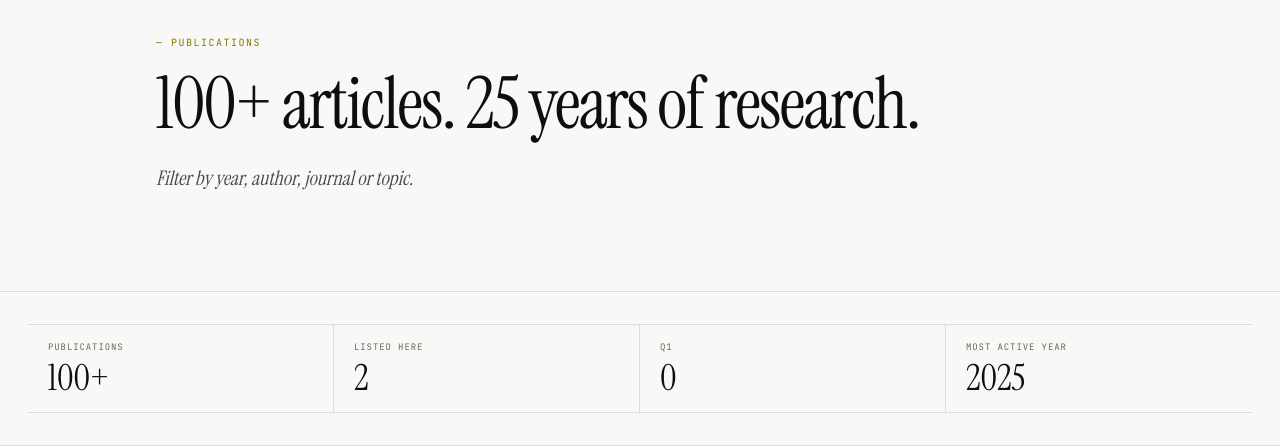
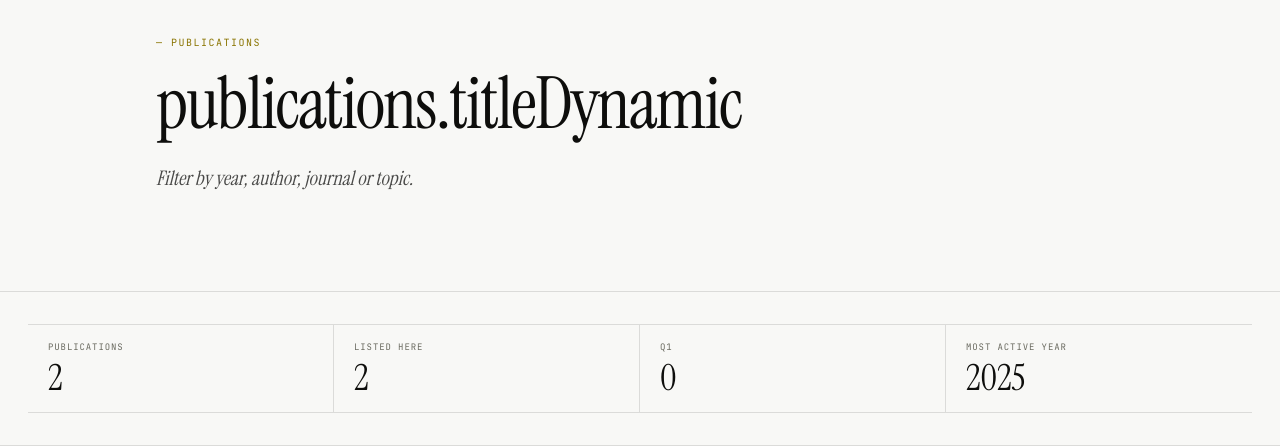
Before and after one commit to lmgallego/crc, a Next.js app: page /en/publicaciones in a window 1280 px wide. Shown: the part 142-588 px from the top of the page. Built offline with nearby package versions, Linux system fonts and the light colour scheme; no server answers.

Commit message:
feat(publications): use merged ORCID data in /publicaciones page (spec 13)

```diff
--- a/app/[locale]/publicaciones/page.tsx
+++ b/app/[locale]/publicaciones/page.tsx
@@ -1,11 +1,19 @@
+import fs from 'node:fs';
+import path from 'node:path';
 import { setRequestLocale, getTranslations } from 'next-intl/server';
 import { useLocale } from 'next-intl';
 import {
-  PUBLICATIONS,
+  PUBLICATIONS as SEED_PUBLICATIONS,
   filterPublications,
   groupPublicationsByYear,
+  type Publication,
   type PublicationTopic,
 } from '@/lib/data/publications';
+import {
+  getMergedPublications,
+  getPublicationStats,
+} from '@/lib/data/publications-merged';
+import { FEATURES } from '@/lib/config/features';
 import { TEAM } from '@/lib/data/team';
 import { PublicationsHero } from '@/components/blocks/publications/publications-hero';
 import { PublicationsFilters } from '@/components/blocks/publications/publications-filters';
@@ -31,6 +39,15 @@ export async function generateMetadata({
   });
 }
 
+function getCacheLastUpdate(): Date | null {
+  try {
+    const p = path.join(process.cwd(), 'lib/data/orcid-cache.json');
+    return fs.statSync(p).mtime;
+  } catch {
+    return null;
+  }
+}
+
 export default async function PublicationsPage({
   params,
   searchParams,
@@ -42,30 +59,48 @@ export default async function PublicationsPage({
   setRequestLocale(locale);
   const sp = await searchParams;
 
+  const publications: Publication[] = FEATURES.orcidPublications
+    ? getMergedPublications()
+    : SEED_PUBLICATIONS;
+  const stats = FEATURES.orcidPublications
+    ? getPublicationStats(publications)
+    : undefined;
+  const lastUpdate = FEATURES.orcidPublications ? getCacheLastUpdate() : null;
+
   const filters = {
     year: sp.year ? Number(sp.year) : undefined,
-    topics: typeof sp.topic === 'string'
-      ? (sp.topic.split(',').filter(Boolean) as PublicationTopic[])
-      : [],
-    authors: typeof sp.author === 'string' ? sp.author.split(',').filter(Boolean) : [],
+    topics:
+      typeof sp.topic === 'string'
+        ? (sp.topic.split(',').filter(Boolean) as PublicationTopic[])
+        : [],
+    authors:
+      typeof sp.author === 'string' ? sp.author.split(',').filter(Boolean) : [],
     q: typeof sp.q === 'string' ? sp.q : undefined,
   };
 
-  const filtered = filterPublications(PUBLICATIONS, filters);
+  const filtered = filterPublications(publications, filters);
   const grouped = groupPublicationsByYear(filtered);
-  const years = Array.from(new Set(PUBLICATIONS.map((p) => p.year))).sort(
+  const years = Array.from(new Set(publications.map((p) => p.year))).sort(
     (a, b) => b - a,
   );
+  const authorCounts = new Map<string, number>();
+  for (const p of publications) {
+    for (const slug of p.crcAuthors) {
+      authorCounts.set(slug, (authorCounts.get(slug) ?? 0) + 1);
+    }
+  }
   const authors = TEAM.map((m) => ({
     slug: m.slug,
     label: `${m.name} ${m.surname}`,
+    count: authorCounts.get(m.slug) ?? 0,
   }));
 
   return (
     <>
-      <PublicationsHero />
+      <PublicationsHero publications={publications} stats={stats} />
       <PublicationsFilters years={years} authors={authors} />
       <PublicationsList grouped={grouped} />
+      {lastUpdate ? <SyncFooter date={lastUpdate} locale={locale} /> : null}
     </>
   );
 }
@@ -73,7 +108,7 @@ export default async function PublicationsPage({
 function PublicationsList({
   grouped,
 }: {
-  grouped: [number, typeof PUBLICATIONS][];
+  grouped: [number, Publication[]][];
 }) {
   const _locale = useLocale() as Locale;
   if (grouped.length === 0) {
@@ -111,3 +146,27 @@ function PublicationsList({
     </section>
   );
 }
+
+async function SyncFooter({
+  date,
+  locale,
+}: {
+  date: Date;
+  locale: string;
+}) {
+  const t = await getTranslations({ locale, namespace: 'publications' });
+  const formatted = new Intl.DateTimeFormat(locale === 'en' ? 'en-GB' : 'es-ES', {
+    year: 'numeric',
+    month: 'long',
+    day: 'numeric',
+  }).format(date);
+  return (
+    <section className="border-t border-border">
+      <div className="max-w-5xl mx-auto px-5 md:px-7 py-6">
+        <p className="font-mono text-[10px] uppercase tracking-[0.15em] text-muted">
+          {t('syncedFromOrcid', { date: formatted })}
+        </p>
+      </div>
+    </section>
+  );
+}
--- a/components/blocks/publications/publications-hero.tsx
+++ b/components/blocks/publications/publications-hero.tsx
@@ -1,33 +1,51 @@
 import { useTranslations } from 'next-intl';
-import { PUBLICATIONS } from '@/lib/data/publications';
+import { PUBLICATIONS, type Publication } from '@/lib/data/publications';
 import { PageHero } from '@/components/blocks/shared/page-hero';
 import { DataStrip, DataStat } from '@/components/blocks/shared/data-strip';
 
-export function PublicationsHero() {
+type Stats = {
+  total: number;
+  yearsActive: number;
+  oldestYear: number;
+  q1Count: number;
+  topAuthor?: string;
+};
+
+export function PublicationsHero({
+  publications,
+  stats,
+}: {
+  publications?: Publication[];
+  stats?: Stats;
+} = {}) {
   const t = useTranslations('publications');
   const tStats = useTranslations('publications.stats');
 
-  const total = PUBLICATIONS.length;
-  const q1 = PUBLICATIONS.filter((p) => p.quartile === 'Q1').length;
+  const source = publications ?? PUBLICATIONS;
+  const total = source.length;
+  const q1 = stats?.q1Count ?? source.filter((p) => p.quartile === 'Q1').length;
   const yearCounts = new Map<number, number>();
-  for (const p of PUBLICATIONS) {
+  for (const p of source) {
     yearCounts.set(p.year, (yearCounts.get(p.year) ?? 0) + 1);
   }
   const mostActiveYear = Array.from(yearCounts.entries()).sort(
     (a, b) => b[1] - a[1],
   )[0]?.[0];
 
+  const titleText = stats
+    ? t('titleDynamic', { total: stats.total, years: stats.yearsActive })
+    : t('title');
+
   return (
     <>
-      <PageHero
-        eyebrow={t('eyebrow')}
-        title={t('title')}
-        subtitle={t('subtitle')}
-      />
+      <PageHero eyebrow={t('eyebrow')} title={titleText} subtitle={t('subtitle')} />
       <section className="border-b border-border">
         <div className="max-w-7xl mx-auto px-5 md:px-7 py-6 md:py-8">
           <DataStrip>
-            <DataStat label={tStats('total')} value="100+" />
+            <DataStat
+              label={tStats('total')}
+              value={stats ? `${stats.total}` : '100+'}
+            />
             <DataStat label={tStats('indexed')} value={`${total}`} />
             <DataStat label={tStats('q1Papers')} value={`${q1}`} />
             <DataStat
```
